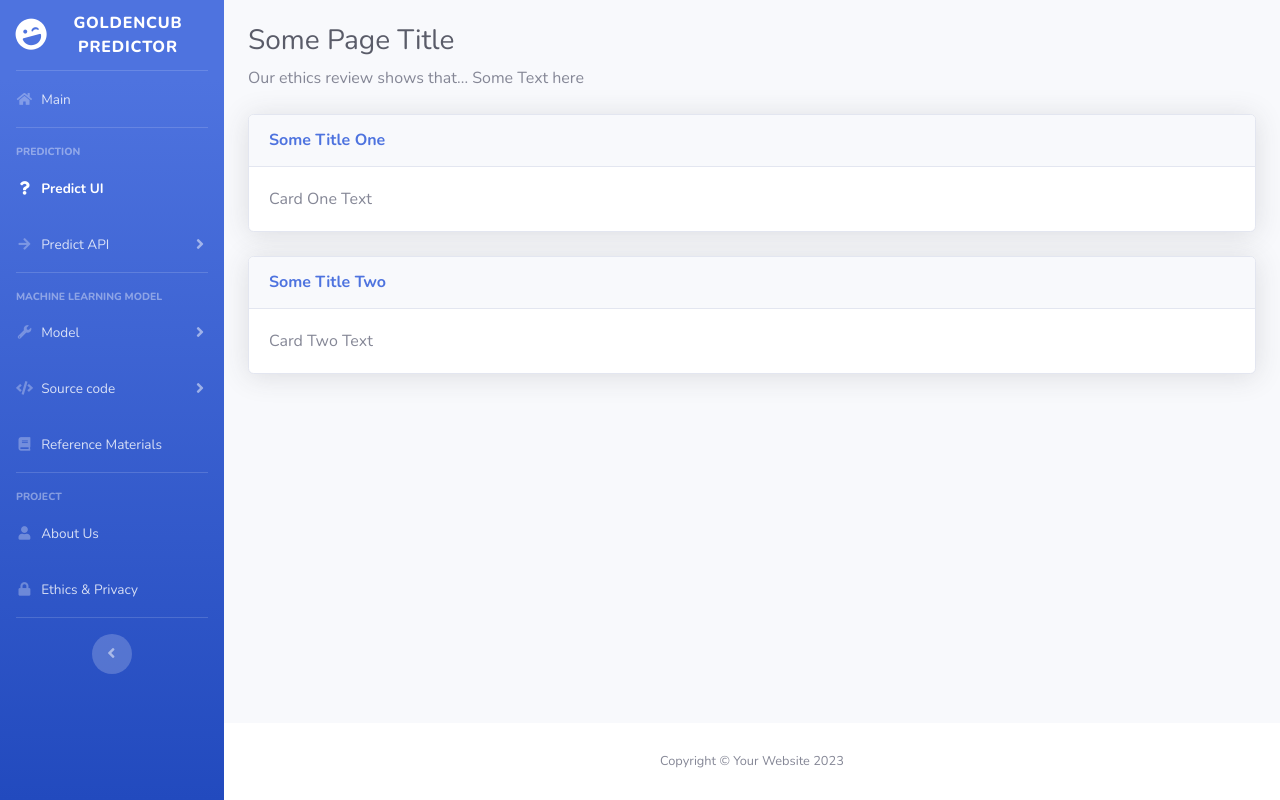
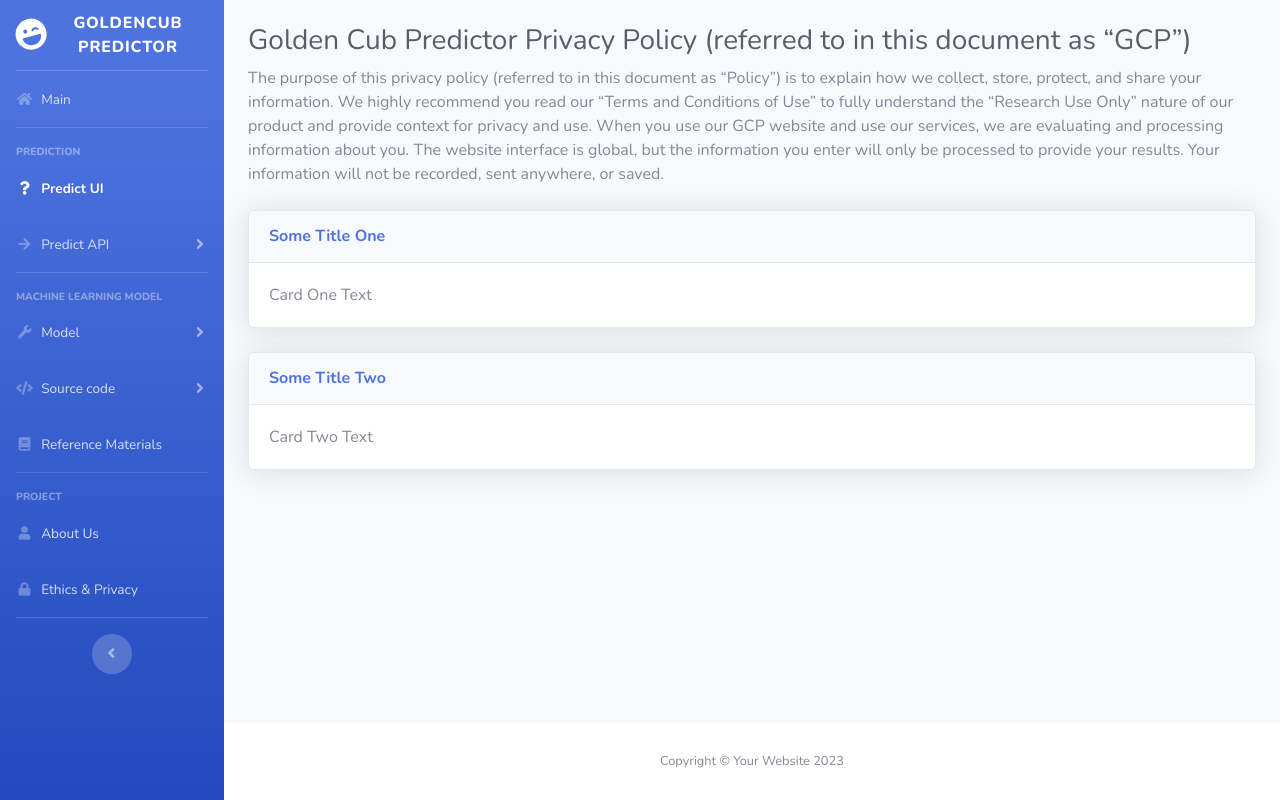
Before and after one commit to frankiepun/capstone_childbirth, a FastAPI app: page /ethics in a window 1280 px wide. Run offline with FastAPI, Linux system fonts and the light colour scheme; parts of the project's set-up code (start-up, migrations or seed data) failed here and were passed over; some libraries are stand-ins or nearby versions.

Commit message:
Update ethics.html
Updated titles

```diff
--- a/templates/ethics.html
+++ b/templates/ethics.html
@@ -45,9 +45,12 @@
                 <div class="container-fluid">
 
                     <!-- Page Heading -->
-					<h1 class="h3 mb-2 mt-4 text-gray-800">Some Page Title</h1>
+					<h1 class="h3 mb-2 mt-4 text-gray-800">Golden Cub Predictor Privacy Policy (referred to in this document as “GCP”)</h1>
 					<p class="mb-4">
-					Our ethics review shows that... Some Text here
+					The purpose of this privacy policy (referred to in this document as “Policy”) is to explain how we collect, store, protect, and share your information.  We highly recommend you read our “Terms and Conditions of Use” to fully understand the “Research Use Only” nature of our product and provide context for privacy and use.
+
+When you use our GCP website and use our services, we are evaluating and processing information about you.  The website interface is global, but the information you enter will only be processed to provide your results.  Your information will not be recorded, sent anywhere, or saved.
+
 
 				    <div class="card shadow mb-4">
 						<div class="card-header py-3">
```
